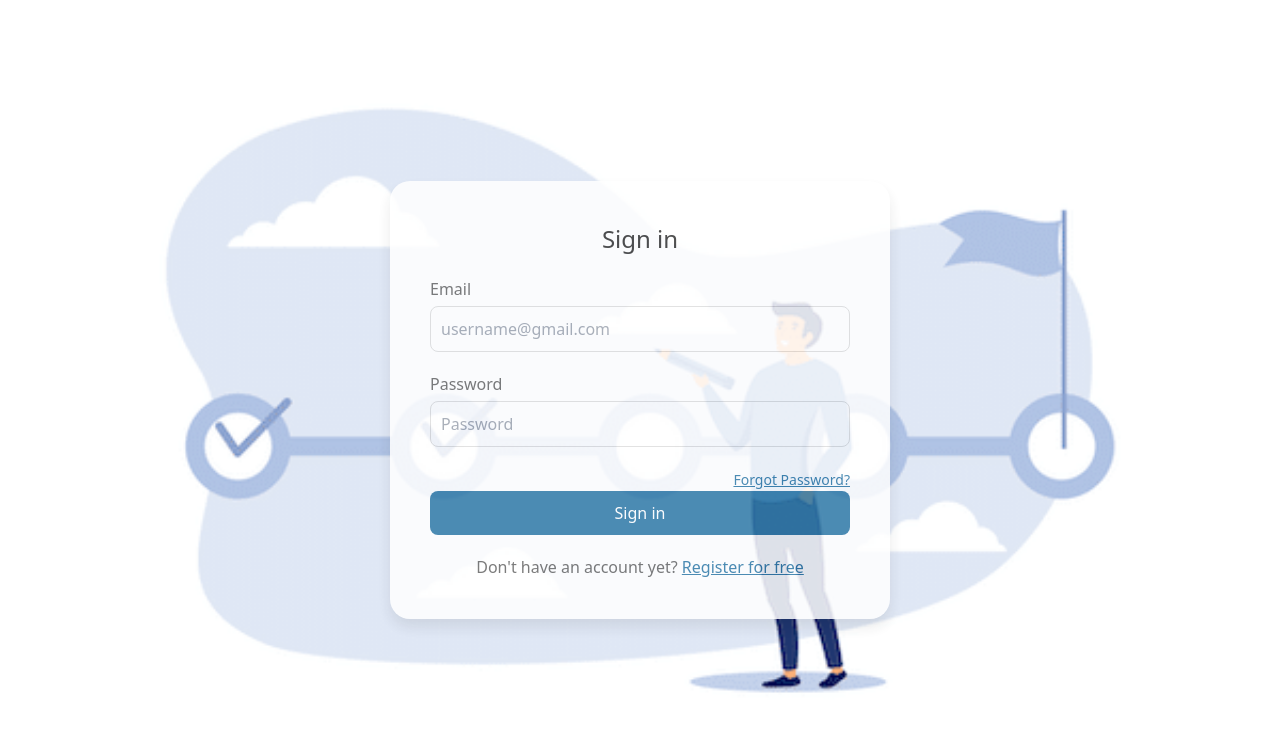
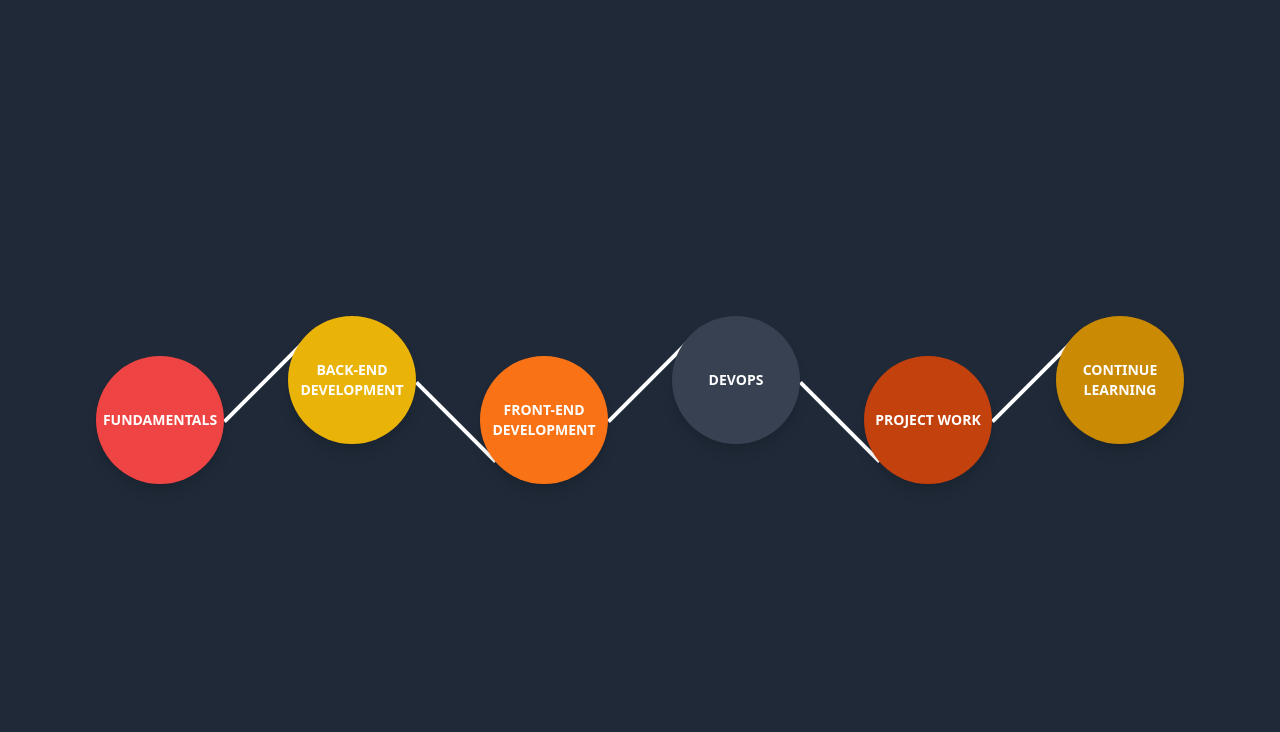
Before and after one commit to mehakSharma2/Zenith, a React (Create React App) app in the folder my-app/: page /login in a window 1280 px wide. Shown: the top 732 px of the page. Built offline with nearby package versions, Linux system fonts and the light colour scheme; no server answers.

Commit message:
add roadmap page

```diff
--- a/my-app/src/App.js
+++ b/my-app/src/App.js
@@ -1,12 +1,13 @@
 import './App.css';
-import Main from './components/Main';
-import Form from './components/Form';
-import Login from './components/Login';
-import {
-  BrowserRouter as Router,
-  Route,
-  Routes
-} from "react-router-dom";
+import Roadmap from './components/Roadmap';
+// import Main from './components/Main';
+// import Form from './components/Form';
+// import Login from './components/Login';
+// import {
+//   BrowserRouter as Router,
+//   Route,
+//   Routes
+// } from "react-router-dom";
 
 
 
@@ -14,7 +15,7 @@ function App() {
 
   return (
     <>
-     <Router>
+     {/* <Router>
 
     <Routes>
      <Route  path="/" element={<Main/>} />
@@ -22,7 +23,9 @@ function App() {
      <Route  path="/login" element={<Login/>} />
         </Routes>
 
-     </Router>
+     </Router> */}
+
+     <Roadmap/>
 
 
     </>
--- a/my-app/src/components/Roadmap.js
+++ b/my-app/src/components/Roadmap.js
@@ -11,24 +11,30 @@ const circles = [
 
 const Roadmap = () => (
   <div className="flex justify-center items-center min-h-screen bg-gray-800">
-    <div className="flex flex-wrap justify-center gap-10">
+    <div className="flex flex-row items-center gap-16">
       {circles.map((circle, index) => (
-        <div key={index} className="relative flex flex-col items-center">
+        <div
+          key={index}
+          className={`relative flex flex-col items-center ${
+            index % 2 === 0 ? 'mt-10 ' : 'mb-10 '
+          }`} // Alternates the position of the circles (above or below the center line)
+        >
           {/* Connecting lines */}
           {index > 0 && (
             <div
-              className="absolute w-20 h-1 bg-white z-20"
-              style={{ top: '50%', left: '-5rem', transform: `rotate(${index % 2 !== 0 ? '45deg' : '-45deg'})` }}
+              className="absolute w-28 h-1 bg-white z-20"
+              style={{
+                top: '50%',
+                left: '-5rem', // Aligns line to connect circles
+                transform: `rotate(${index % 2 === 0 ? '45deg' : '-45deg'})`, // Alternates rotation for zigzag effect
+              }}
             />
           )}
-          {/* Wrapper to handle margins */}
-          <div className="my-4">
-            {/* Circle */}
-            <div
-              className={`${circle.color} text-white flex items-center justify-center rounded-full w-32 h-32 shadow-lg z-50`}
-            >
-              <p className="text-center text-sm font-bold">{circle.text}</p>
-            </div>
+          {/* Circle */}
+          <div
+            className={`${circle.color} text-white flex items-center justify-center rounded-full w-32 h-32 shadow-lg z-50`}
+          >
+            <p className="text-center text-sm font-bold">{circle.text}</p>
           </div>
         </div>
       ))}
```
Also changed, not shown: my-app/src/components/bg-img.webp (deleted), my-app/src/components/custom.js (deleted).
